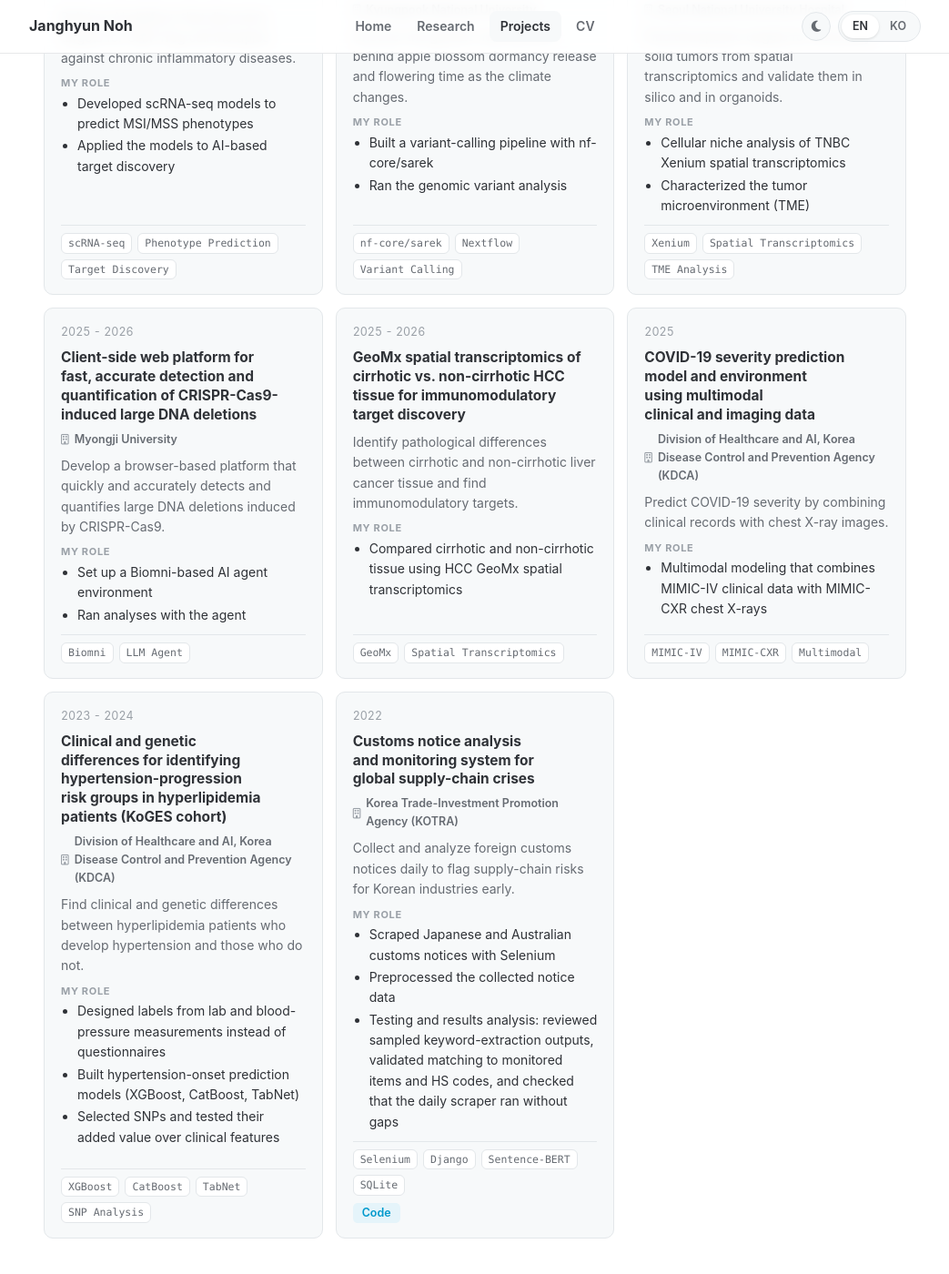
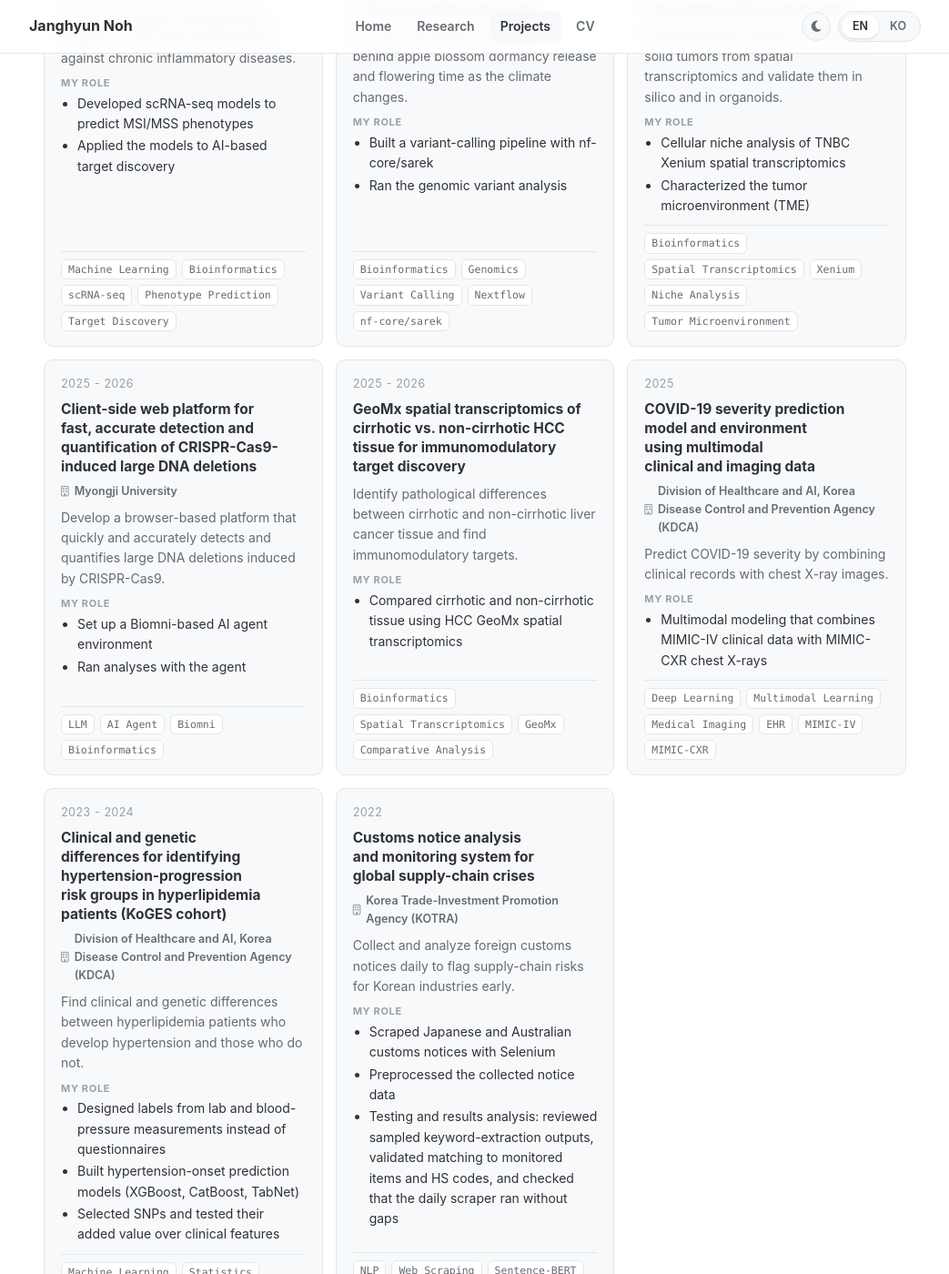
Before and after one commit to janghyunnoh/janghyunnoh.github.io, a Jekyll site: the page built from projects/index.md, in a window 1280 px wide and 1400 px high, scrolled down 305 px. Shown: the whole window at 91% size, without its empty margins (118-1161 px from the left). Built offline with Jekyll 4.4.1, drawn with Linux system fonts in a browser that asks for light colours; some of the changed text lies outside the part shown.

Commit message:
Projects: fuller tags (field, method, tools)
Co-Authored-By: Claude Opus 5.5 <noreply@anthropic.com>
Claude-Session: https://claude.ai/code/session_01KSQJoZP1auZdYkoBxWPSet

```diff
--- a/_data/projects.yml
+++ b/_data/projects.yml
@@ -4,7 +4,7 @@
 #   org / org_ko            : partner or funding organization (shown under the title)
 #   summary / summary_ko    : one line on the project goal
 #   role / role_ko          : what YOU did (1-3 bullets)
-#   tags                    : tools / methods used (shown as chips)
+#   tags                    : field → method → tools, broad to specific (shown as chips)
 #   links                   : code / paper / demo / poster — buttons appear only when a URL is set
 
 - period: "2024 - 2026"
@@ -20,7 +20,7 @@
   role_ko:
     - "scRNA-seq 기반 MSI/MSS 표현형 예측 모델 개발"
     - "예측 모델을 활용한 AI 기반 타겟 발굴 연구"
-  tags: [scRNA-seq, Phenotype Prediction, Target Discovery]
+  tags: [Machine Learning, Bioinformatics, scRNA-seq, Phenotype Prediction, Target Discovery]
 
 - period: "2024 - 2026"
   title: "Genetic and physiological mechanisms of apple blossom dormancy release and flower development under climate change"
@@ -35,7 +35,7 @@
   role_ko:
     - "nf-core/sarek 기반 variant calling 파이프라인 구축"
     - "유전체 변이 분석 수행"
-  tags: [nf-core/sarek, Nextflow, Variant Calling]
+  tags: [Bioinformatics, Genomics, Variant Calling, Nextflow, nf-core/sarek]
 
 - period: "2024 - 2026"
   title: "Spatial transcriptomics-based target discovery with in silico and organoid validation for refractory solid tumors"
@@ -50,7 +50,7 @@
   role_ko:
     - "TNBC Xenium 공간전사체 데이터 기반 세포 niche 분석"
     - "종양 미세환경(TME) 특성 분석"
-  tags: [Xenium, Spatial Transcriptomics, TME Analysis]
+  tags: [Bioinformatics, Spatial Transcriptomics, Xenium, Niche Analysis, Tumor Microenvironment]
 
 - period: "2025 - 2026"
   title: "Client-side web platform for fast, accurate detection and quantification of CRISPR-Cas9-induced large DNA deletions"
@@ -65,7 +65,7 @@
   role_ko:
     - "Biomni 기반 AI 에이전트 환경 구축"
     - "에이전트를 활용한 분석 수행"
-  tags: [Biomni, LLM Agent]
+  tags: [LLM, AI Agent, Biomni, Bioinformatics]
 
 - period: "2025 - 2026"
   title: "GeoMx spatial transcriptomics of cirrhotic vs. non-cirrhotic HCC tissue for immunomodulatory target discovery"
@@ -76,7 +76,7 @@
     - "Compared cirrhotic and non-cirrhotic tissue using HCC GeoMx spatial transcriptomics"
   role_ko:
     - "HCC GeoMx 공간전사체 기반 간경변·비간경변 조직 비교 분석"
-  tags: [GeoMx, Spatial Transcriptomics]
+  tags: [Bioinformatics, Spatial Transcriptomics, GeoMx, Comparative Analysis]
 
 - period: "2025"
   title: "COVID-19 severity prediction model and environment using multimodal clinical and imaging data"
@@ -89,7 +89,7 @@
     - "Multimodal modeling that combines MIMIC-IV clinical data with MIMIC-CXR chest X-rays"
   role_ko:
     - "MIMIC-IV 임상 데이터와 MIMIC-CXR 흉부 X-ray를 결합한 멀티모달 연구"
-  tags: [MIMIC-IV, MIMIC-CXR, Multimodal]
+  tags: [Deep Learning, Multimodal Learning, Medical Imaging, EHR, MIMIC-IV, MIMIC-CXR]
 
 - period: "2023 - 2024"
   title: "Clinical and genetic differences for identifying hypertension-progression risk groups in hyperlipidemia patients (KoGES cohort)"
@@ -106,7 +106,7 @@
     - "설문 대신 혈액검사·혈압 수치 기반 라벨링 기준 설계"
     - "고혈압 발생 예측 모델 구축 (XGBoost·CatBoost·TabNet)"
     - "SNP 선별 및 임상 변수 대비 추가 효과 검증"
-  tags: [XGBoost, CatBoost, TabNet, SNP Analysis]
+  tags: [Machine Learning, Statistics, Data Labeling, XGBoost, CatBoost, TabNet, SNP Analysis]
 
 - period: "2022"
   title: "Customs notice analysis and monitoring system for global supply-chain crises"
@@ -123,6 +123,6 @@
     - "Selenium 기반 일본·호주 세관 고시 스크래핑"
     - "수집 데이터 전처리"
     - "테스트 및 결과 분석: 키워드 추출 결과 샘플 검토, 모니터링 품목·HSCODE 매칭 검증, 스크래퍼 일일 수집 동작 확인"
-  tags: [Selenium, Django, Sentence-BERT, SQLite]
+  tags: [NLP, Web Scraping, Sentence-BERT, Selenium, Django, SQLite]
   links:
     code: "https://github.com/janghyunnoh/customs-notification-analysis-and-monitoring-system-main"
```
